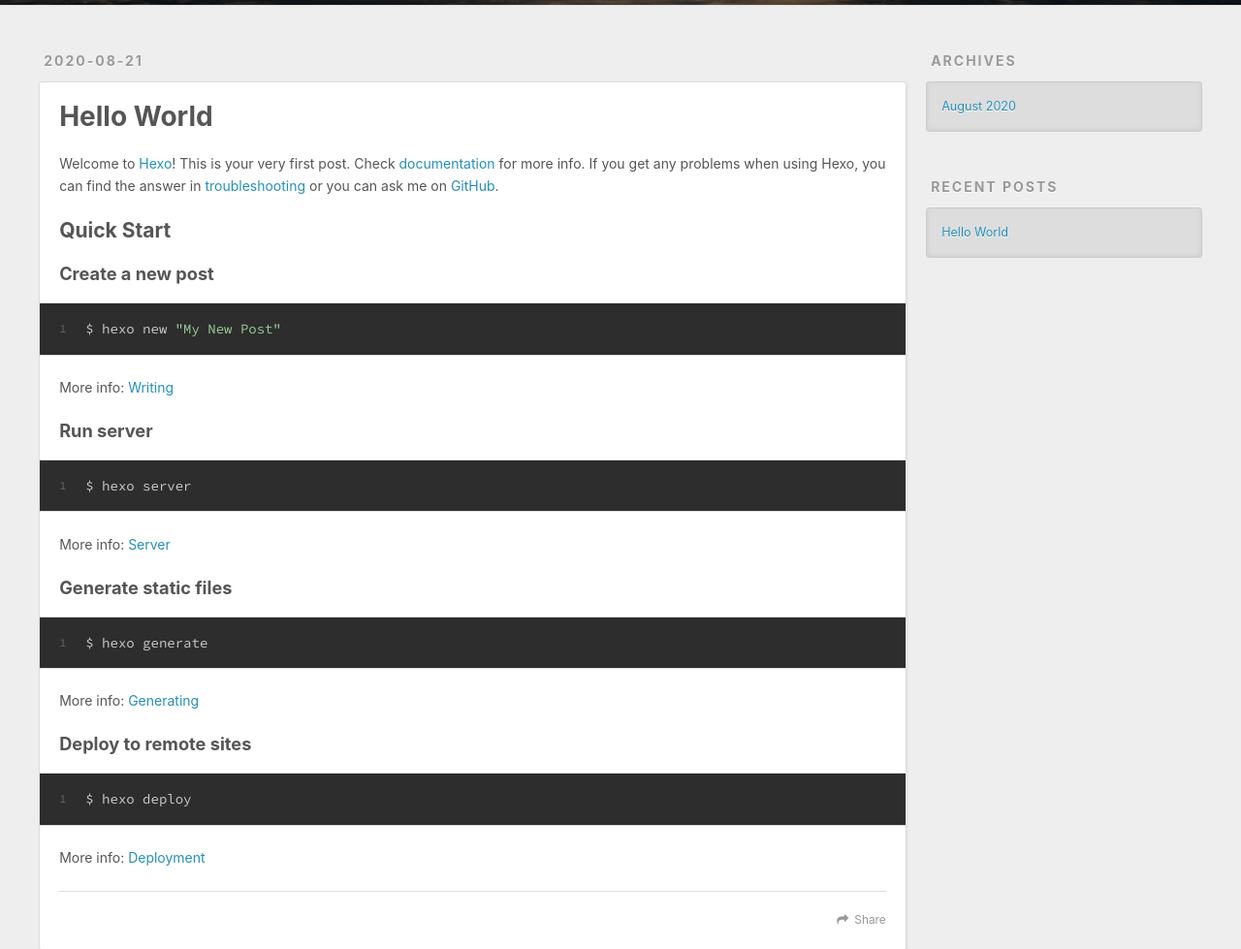
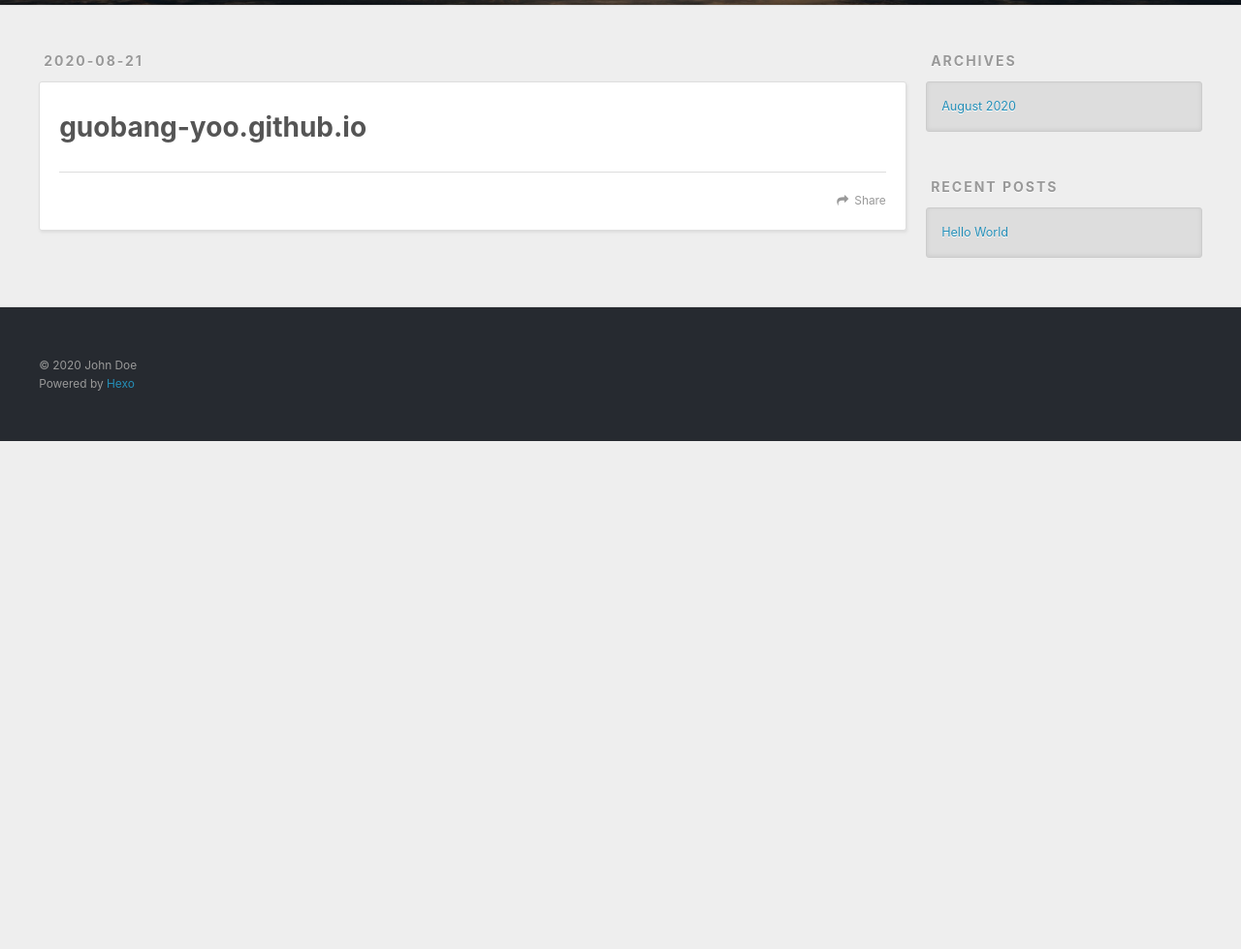
Before and after one commit to Xiao-Nine/Xiao-Nine.github.io, a plain HTML site: page README.html in a window 1280 px wide. Shown: the part 295-1274 px from the top of the page at 97% size. After the commit the page ends 800 px from the top, so only its background shows below. Drawn offline with nearby package versions, Linux system fonts and the light colour scheme.

Commit message:
Site updated: 2020-08-21 10:30:53

```diff
--- a/index.html
+++ b/README.html
@@ -7,11 +7,15 @@
 
   <title>Hexo</title>
   <meta name="viewport" content="width=device-width, initial-scale=1, maximum-scale=1">
-  <meta property="og:type" content="website">
+  <meta name="description" content="guobang-yoo.github.io">
+<meta property="og:type" content="website">
 <meta property="og:title" content="Hexo">
-<meta property="og:url" content="http://yoursite.com/index.html">
+<meta property="og:url" content="http://yoursite.com/README.html">
 <meta property="og:site_name" content="Hexo">
+<meta property="og:description" content="guobang-yoo.github.io">
 <meta property="og:locale" content="en_US">
+<meta property="article:published_time" content="2020-08-21T02:29:48.547Z">
+<meta property="article:modified_time" content="2020-08-21T02:29:36.792Z">
 <meta property="article:author" content="John Doe">
 <meta name="twitter:card" content="summary">
 
@@ -62,58 +66,31 @@
   </div>
 </header>
       <div class="outer">
-        <section id="main">
-
-    <article id="post-hello-world" class="article article-type-post" itemscope itemprop="blogPost">
+        <section id="main"><article id="page-" class="article article-type-page" itemscope itemprop="blogPost">
   <div class="article-meta">
-    <a href="/2020/08/21/hello-world/" class="article-date">
-  <time datetime="2020-08-21T02:17:00.482Z" itemprop="datePublished">2020-08-21</time>
+    <a href="/README.html" class="article-date">
+  <time datetime="2020-08-21T02:29:48.547Z" itemprop="datePublished">2020-08-21</time>
 </a>
 
   </div>
   <div class="article-inner">
 
 
-      <header class="article-header">
-
-
-    <h1 itemprop="name">
-      <a class="article-title" href="/2020/08/21/hello-world/">Hello World</a>
-    </h1>
-
-
-      </header>
-
     <div class="article-entry" itemprop="articleBody">
 
-        <p>Welcome to <a target="_blank" rel="noopener" href="https://hexo.io/">Hexo</a>! This is your very first post. Check <a target="_blank" rel="noopener" href="https://hexo.io/docs/">documentation</a> for more info. If you get any problems when using Hexo, you can find the answer in <a target="_blank" rel="noopener" href="https://hexo.io/docs/troubleshooting.html">troubleshooting</a> or you can ask me on <a target="_blank" rel="noopener" href="https://github.com/hexojs/hexo/issues">GitHub</a>.</p>
-<h2 id="Quick-Start"><a href="#Quick-Start" class="headerlink" title="Quick Start"></a>Quick Start</h2><h3 id="Create-a-new-post"><a href="#Create-a-new-post" class="headerlink" title="Create a new post"></a>Create a new post</h3><figure class="highlight bash"><table><tr><td class="gutter"><pre><span class="line">1</span><br></pre></td><td class="code"><pre><span class="line">$ hexo new <span class="string">&quot;My New Post&quot;</span></span><br></pre></td></tr></table></figure>
-
-<p>More info: <a target="_blank" rel="noopener" href="https://hexo.io/docs/writing.html">Writing</a></p>
-<h3 id="Run-server"><a href="#Run-server" class="headerlink" title="Run server"></a>Run server</h3><figure class="highlight bash"><table><tr><td class="gutter"><pre><span class="line">1</span><br></pre></td><td class="code"><pre><span class="line">$ hexo server</span><br></pre></td></tr></table></figure>
-
-<p>More info: <a target="_blank" rel="noopener" href="https://hexo.io/docs/server.html">Server</a></p>
-<h3 id="Generate-static-files"><a href="#Generate-static-files" class="headerlink" title="Generate static files"></a>Generate static files</h3><figure class="highlight bash"><table><tr><td class="gutter"><pre><span class="line">1</span><br></pre></td><td class="code"><pre><span class="line">$ hexo generate</span><br></pre></td></tr></table></figure>
-
-<p>More info: <a target="_blank" rel="noopener" href="https://hexo.io/docs/generating.html">Generating</a></p>
-<h3 id="Deploy-to-remote-sites"><a href="#Deploy-to-remote-sites" class="headerlink" title="Deploy to remote sites"></a>Deploy to remote sites</h3><figure class="highlight bash"><table><tr><td class="gutter"><pre><span class="line">1</span><br></pre></td><td class="code"><pre><span class="line">$ hexo deploy</span><br></pre></td></tr></table></figure>
-
-<p>More info: <a target="_blank" rel="noopener" href="https://hexo.io/docs/one-command-deployment.html">Deployment</a></p>
-
+        <h1 id="guobang-yoo-github-io"><a href="#guobang-yoo-github-io" class="headerlink" title="guobang-yoo.github.io"></a>guobang-yoo.github.io</h1>
 
     </div>
     <footer class="article-footer">
-      <a data-url="http://yoursite.com/2020/08/21/hello-world/" data-id="cke3m1psa0000isvoh083ccro" class="article-share-link">Share</a>
+      <a data-url="http://yoursite.com/README.html" data-id="cke3m9wj200008gvoa4j1fick" class="article-share-link">Share</a>
 
 
     </footer>
   </div>
 
-</article>
 
 
-
-
+</article>
 
 </section>
 
```
Also changed, not shown: 2020/08/21/hello-world/index.html (+1 -1 lines).
